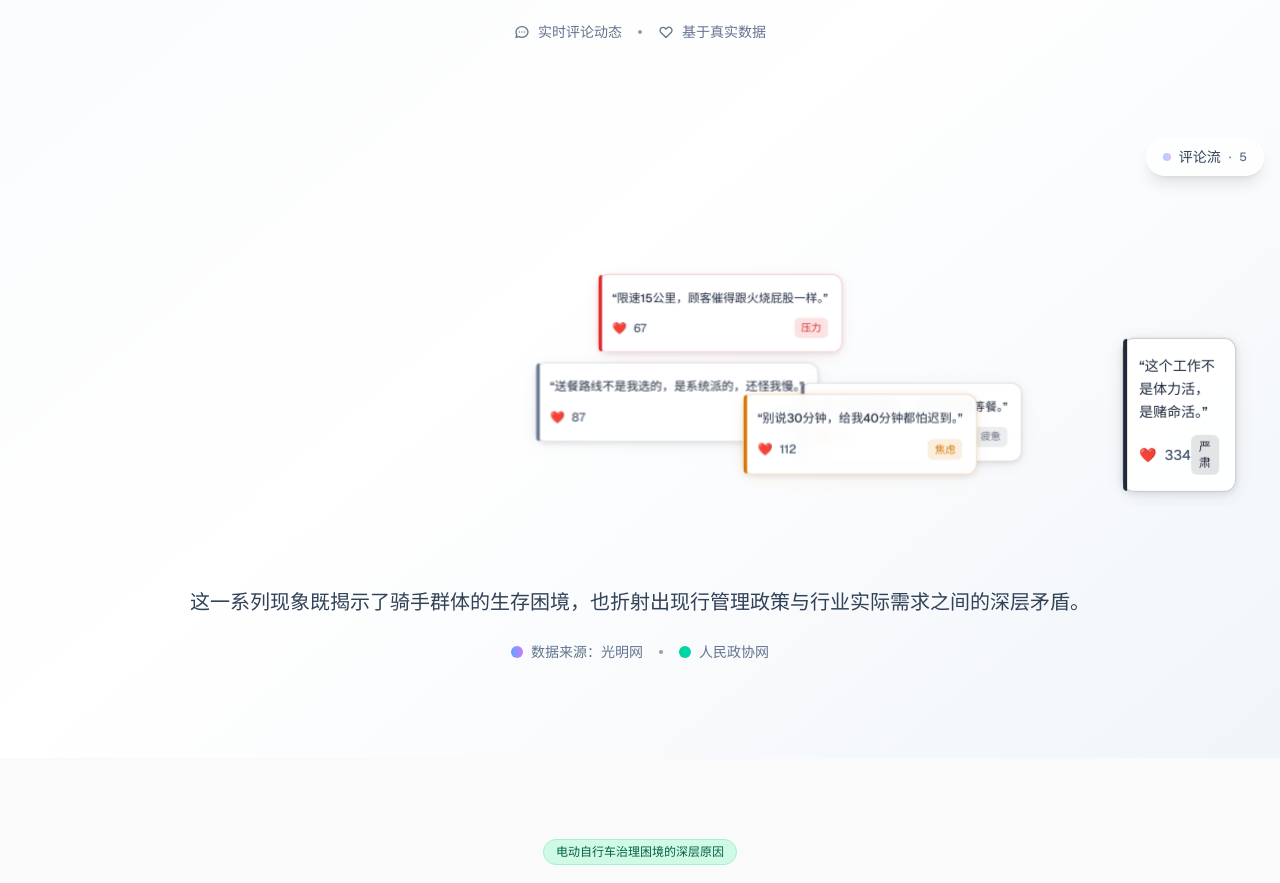
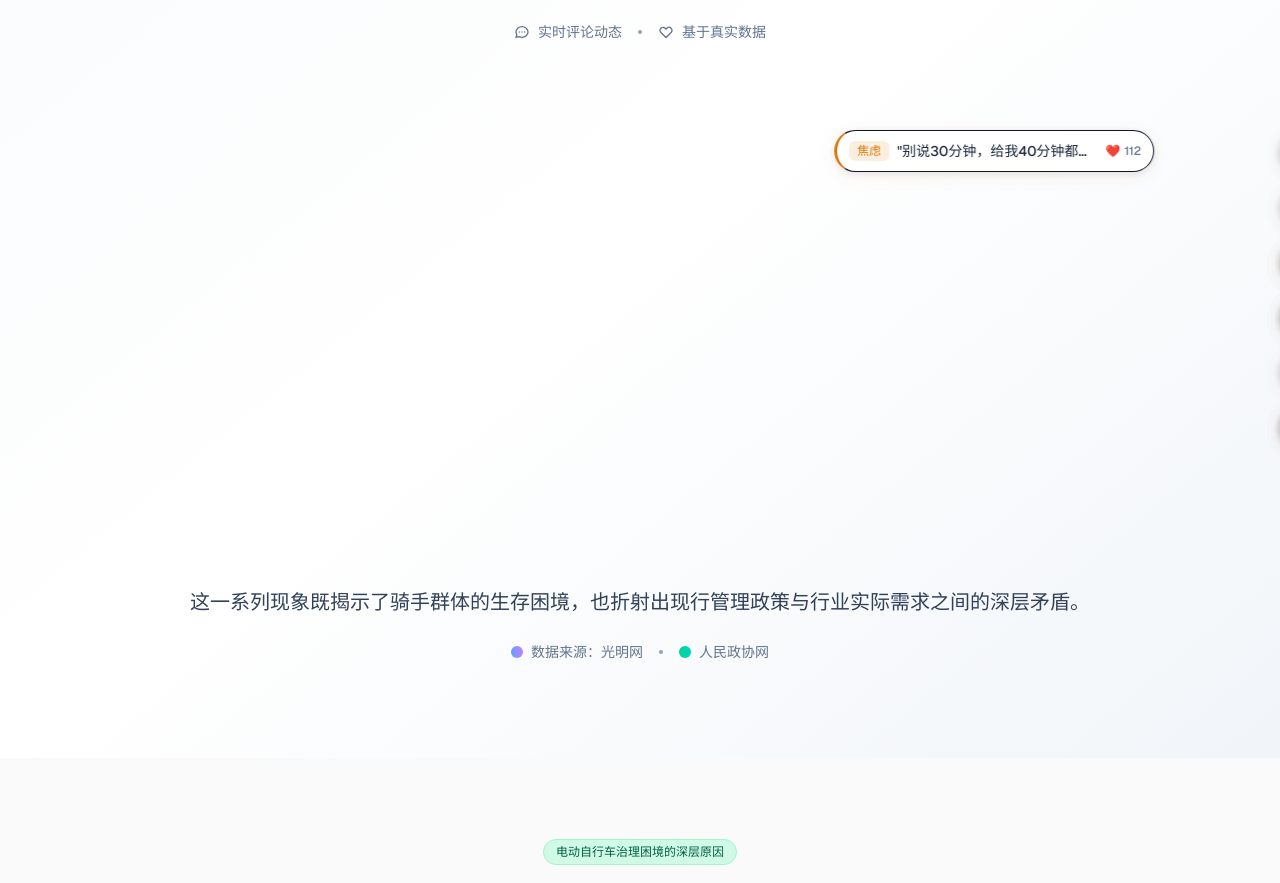
Before and after one commit to chentyke/shuju, a Next.js app: page / in a window 1280 px wide. Shown: the part 10381-11264 px from the top of the page. Built offline with nearby package versions, Linux system fonts and the light colour scheme.

Commit message:
问题1 fix

```diff
--- a/src/components/people/RiderComments.tsx
+++ b/src/components/people/RiderComments.tsx
@@ -62,9 +62,9 @@ export function RiderComments() {
         </div>
       </div>
 
-      {/* 评论展示区域 */}
+      {/* 弹幕展示区域 */}
       <div className="relative z-20 h-96 w-full overflow-hidden">
-        <FloatingComments />
+        <BilibiliDanmakuContainer />
       </div>
 
       {/* 底部描述 */}
@@ -91,202 +91,306 @@ export function RiderComments() {
   );
 }
 
-// 简洁漂浮评论组件
-function FloatingComments() {
-  const [bubbles, setBubbles] = useState<Array<{
+// B站式弹幕容器组件
+function BilibiliDanmakuContainer() {
+  const [danmakuData, setDanmakuData] = useState<Array<{
     id: string;
     comment: typeof socialMediaComments[0];
-    x: number;
-    y: number;
-    scale: number;
-    opacity: number;
-    createdAt: number;
+    animationDelay: number;
+    duration: number;
+    track: number;
+    isExpanded: boolean;
+    pausedAt?: number; // 暂停时的动画进度
   }>>([]);
 
-  const MAX_BUBBLES = 8; // 同时存在的最大气泡数
-  const SPAWN_INTERVAL = 2500; // 生成间隔（2.5秒）
+  const CONTAINER_HEIGHT = 384; // 96 * 4 (h-96)
+  const TRACK_HEIGHT = 55;
+  const TRACK_COUNT = Math.floor(CONTAINER_HEIGHT / TRACK_HEIGHT);
+  const MAX_DANMAKUS = 16; // 减少弹幕数量防止重叠
 
-  // 创建新气泡
-  const createNewBubble = useCallback(() => {
-    const comment = socialMediaComments[Math.floor(Math.random() * socialMediaComments.length)];
+  // 创建弹幕数据，优化分布和防止重叠
+  const generateDanmakuData = useCallback(() => {
+    const danmakus: typeof danmakuData = [];
 
-    return {
-      id: `bubble-${Date.now()}-${Math.random()}`,
-      comment,
-      x: Math.random() * 85 + 7.5, // 7.5-92.5% 横向随机位置，避免边缘
-      y: Math.random() * 75 + 12.5, // 12.5-87.5% 纵向随机位置
-      scale: 0.3, // 从很小开始
-      opacity: 0, // 从透明开始
-      createdAt: Date.now()
-    };
+    // 随机选取评论子集
+    const shuffled = [...socialMediaComments]
+      .sort(() => 0.5 - Math.random())
+      .slice(0, MAX_DANMAKUS); // 限制数量
+
+    // 轨道使用情况跟踪，防止重叠
+    const trackUsage = new Array(TRACK_COUNT).fill(0);
+
+    shuffled.forEach((comment, index) => {
+      // 找到使用最少的轨道
+      const minUsage = Math.min(...trackUsage);
+      const availableTracks = trackUsage
+        .map((usage, trackIndex) => ({ usage, trackIndex }))
+        .filter(t => t.usage === minUsage)
+        .map(t => t.trackIndex);
+
+      const selectedTrack = availableTracks[Math.floor(Math.random() * availableTracks.length)];
+      trackUsage[selectedTrack]++;
+
+      // 随机化延迟和持续时间，避免过于整齐
+      const randomDelay = Math.random() * 8 + index * 3 + Math.random() * 2;
+      const randomDuration = 15 + Math.random() * 10; // 15-25秒
+
+      danmakus.push({
+        id: `danmaku-${index}-${Date.now()}-${Math.random()}`,
+        comment,
+        animationDelay: randomDelay,
+        duration: randomDuration,
+        track: selectedTrack,
+        isExpanded: false,
+        pausedAt: undefined
+      });
+    });
+
+    return danmakus;
+  }, [TRACK_COUNT, MAX_DANMAKUS]);
+
+  // 切换展开状态，保存/恢复动画进度
+  const toggleExpanded = useCallback((danmakuId: string) => {
+    setDanmakuData(prev =>
+      prev.map(danmaku => {
+        if (danmaku.id === danmakuId) {
+          if (danmaku.isExpanded) {
+            // 收起时：恢复动画，从暂停位置继续
+            return {
+              ...danmaku,
+              isExpanded: false,
+              pausedAt: undefined // 清除暂停状态，让动画继续
+            };
+          } else {
+            // 展开时：暂停动画并记录当前进度
+            const currentTime = Date.now();
+            const elapsed = (currentTime - (danmaku.pausedAt || currentTime - danmaku.animationDelay * 1000)) / 1000;
+            return {
+              ...danmaku,
+              isExpanded: true,
+              pausedAt: elapsed // 记录当前动画进度
+            };
+          }
+        }
+        return danmaku;
+      })
+    );
   }, []);
 
-  // 生成气泡系统
+  // 初始化弹幕
   useEffect(() => {
-    // 初始生成几个气泡
-    const initialBubbles = Array.from({ length: 3 }, () => createNewBubble());
-    setBubbles(initialBubbles);
+    setDanmakuData(generateDanmakuData());
 
-    // 定期生成新气泡
-    const spawnTimer = setInterval(() => {
-      setBubbles(prev => {
-        if (prev.length < MAX_BUBBLES) {
-          return [...prev, createNewBubble()];
-        }
-        return prev;
-      });
-    }, SPAWN_INTERVAL);
+    // 定期更新弹幕数据实现循环
+    const resetTimer = setInterval(() => {
+      setDanmakuData(generateDanmakuData());
+    }, 150000); // 2.5分钟更新一次
 
-    return () => clearInterval(spawnTimer);
-  }, [createNewBubble]);
-
-  // 简洁动画更新系统
-  useEffect(() => {
-    const animationFrame = setInterval(() => {
-      setBubbles(prev => {
-        const now = Date.now();
-
-        return prev
-          .map(bubble => {
-            const age = now - bubble.createdAt;
-            const lifeProgress = age / 10000; // 10秒生命周期
-
-            // 简单的大小变化（由小到大再变小）
-            let newScale;
-            if (lifeProgress < 0.1) {
-              // 淡入阶段：从小变大
-              newScale = 0.3 + (lifeProgress * 7); // 0.3 -> 1.0
-            } else if (lifeProgress > 0.8) {
-              // 淡出阶段：逐渐变小
-              newScale = 1.0 - ((lifeProgress - 0.8) * 3.5); // 1.0 -> 0.3
-            } else {
-              // 稳定显示阶段
-              newScale = 0.8 + (bubble.comment.likes / 500) * 0.3; // 基于点赞数调整大小
-            }
-
-            // 简单的透明度变化
-            let newOpacity;
-            if (lifeProgress < 0.1) {
-              // 淡入阶段
-              newOpacity = lifeProgress * 10;
-            } else if (lifeProgress > 0.8) {
-              // 淡出阶段
-              newOpacity = (1 - lifeProgress) * 5;
-            } else {
-              // 稳定显示阶段
-              newOpacity = 1;
-            }
-
-            return {
-              ...bubble,
-              scale: Math.max(0.3, Math.min(1.2, newScale)),
-              opacity: Math.max(0, Math.min(1, newOpacity))
-            };
-          })
-          .filter(bubble => {
-            const age = now - bubble.createdAt;
-            return age < 10000; // 10秒后移除
-          });
-      });
-    }, 100); // 10fps 更新，减少计算量
-
-    return () => clearInterval(animationFrame);
-  }, []);
+    return () => clearInterval(resetTimer);
+  }, [generateDanmakuData]);
 
   return (
-    <div className="absolute inset-0 w-full h-full">
-      {/* 评论流指示器 */}
-      <div className="absolute top-4 right-4 z-30 bg-white/80 dark:bg-slate-800/80 backdrop-blur-md px-4 py-2 rounded-full text-sm font-medium text-slate-700 dark:text-slate-300 border border-white/50 dark:border-slate-700/50 shadow-lg">
-        <div className="flex items-center space-x-2">
-          <div className="w-2 h-2 bg-gradient-to-r from-blue-400 to-purple-400 rounded-full animate-pulse"></div>
-          <span>评论流</span>
-          <span className="text-xs text-slate-500 dark:text-slate-400">·</span>
-          <span className="text-xs text-slate-500 dark:text-slate-400">{bubbles.length}</span>
-        </div>
-      </div>
-
-      {/* 简洁气泡渲染 */}
-      {bubbles.map((bubble) => (
-        <SimpleBubble
-          key={bubble.id}
-          comment={bubble.comment}
-          x={bubble.x}
-          y={bubble.y}
-          scale={bubble.scale}
-          opacity={bubble.opacity}
+    <div className="relative w-full h-full overflow-hidden">
+      {/* 弹幕渲染 */}
+      {danmakuData.map((danmaku) => (
+        <BilibiliDanmaku
+          key={danmaku.id}
+          danmaku={danmaku}
+          trackHeight={TRACK_HEIGHT}
+          onToggleExpand={toggleExpanded}
         />
       ))}
-
-
     </div>
   );
 }
 
-// 简洁气泡组件
-function SimpleBubble({
-  comment,
-  x,
-  y,
-  scale,
-  opacity
+// B站式单个弹幕组件 - 使用纯CSS动画，支持点击展开
+function BilibiliDanmaku({
+  danmaku,
+  trackHeight,
+  onToggleExpand
 }: {
-  comment: typeof socialMediaComments[0];
-  x: number;
-  y: number;
-  scale: number;
-  opacity: number;
+  danmaku: {
+    id: string;
+    comment: typeof socialMediaComments[0];
+    animationDelay: number;
+    duration: number;
+    track: number;
+    isExpanded: boolean;
+    pausedAt?: number;
+  };
+  trackHeight: number;
+  onToggleExpand: (id: string) => void;
 }) {
-  const color = emotionColors[comment.emotion as keyof typeof emotionColors] || "#6b7280";
+  const color = emotionColors[danmaku.comment.emotion as keyof typeof emotionColors] || "#6b7280";
+
+  // 计算展开时的最佳位置，避免被截断
+  const getExpandedPosition = () => {
+    const CONTAINER_HEIGHT = 384;
+    const EXPANDED_HEIGHT = 200; // 展开卡片预计高度
+    const currentTop = danmaku.track * trackHeight + 8;
+
+    // 如果展开后会超出容器底部，则向上调整
+    if (currentTop + EXPANDED_HEIGHT > CONTAINER_HEIGHT) {
+      return Math.max(8, CONTAINER_HEIGHT - EXPANDED_HEIGHT - 16);
+    }
+
+    return currentTop;
+  };
+
+  const handleClick = (e: React.MouseEvent) => {
+    e.stopPropagation();
+    // 只有在收起状态下才允许点击展开
+    if (!danmaku.isExpanded) {
+      onToggleExpand(danmaku.id);
+    }
+  };
 
   return (
     <div
-      className="absolute transition-all duration-500 ease-out"
+      className={`absolute select-none transition-all duration-300 ${
+        danmaku.isExpanded ? 'whitespace-normal' : 'whitespace-nowrap cursor-pointer'
+      }`}
       style={{
-        left: `${x}%`,
-        top: `${y}%`,
-        transform: `translate(-50%, -50%) scale(${scale})`,
-        opacity: opacity,
-        zIndex: Math.floor(opacity * 100) + 10,
-        pointerEvents: opacity > 0.8 ? 'auto' : 'none'
+        top: danmaku.isExpanded ? `${getExpandedPosition()}px` : `${danmaku.track * trackHeight + 8}px`,
+        left: '100%',
+        animationName: danmaku.isExpanded ? 'none' : 'danmaku-move',
+        animationDuration: `${danmaku.duration}s`,
+        animationTimingFunction: 'linear',
+        animationIterationCount: 'infinite',
+        animationDelay: `${danmaku.animationDelay}s`,
+        animationPlayState: danmaku.isExpanded ? 'paused' : 'running',
+        zIndex: danmaku.isExpanded ? 1000 : 10,
+        transform: danmaku.isExpanded ? 'translateX(-40vw)' : 'none',
+        transition: danmaku.isExpanded
+          ? 'transform 0.5s cubic-bezier(0.4, 0, 0.2, 1), top 0.5s cubic-bezier(0.4, 0, 0.2, 1)'
+          : 'none',
       }}
+      onMouseEnter={(e) => {
+        if (!danmaku.isExpanded) {
+          e.currentTarget.style.animationPlayState = 'paused';
+          e.currentTarget.style.transform = 'scale(1.05)';
+          e.currentTarget.style.zIndex = '100';
+        }
+      }}
+      onMouseLeave={(e) => {
+        if (!danmaku.isExpanded) {
+          e.currentTarget.style.animationPlayState = 'running';
+          e.currentTarget.style.transform = 'scale(1)';
+          e.currentTarget.style.zIndex = '10';
+        }
+      }}
+      onClick={handleClick}
     >
       <div
-        className="relative p-4 rounded-xl bg-white/90 dark:bg-slate-800/90 backdrop-blur-sm max-w-sm cursor-pointer group hover:scale-102 transition-all duration-200 border shadow-lg hover:shadow-xl"
+        className={`relative overflow-hidden transition-all duration-500 ease-out ${
+          danmaku.isExpanded
+            ? 'bg-white/98 dark:bg-slate-800/98 backdrop-blur-lg shadow-2xl rounded-2xl border border-white/20 dark:border-slate-600/20'
+            : 'bg-white/95 dark:bg-slate-800/95 backdrop-blur-sm shadow-md rounded-full border hover:shadow-lg'
+        }`}
         style={{
-          borderColor: `${color}40`,
-          boxShadow: `0 4px 20px ${color}15, 0 2px 8px rgba(0,0,0,0.1)`
+          borderLeftColor: color,
+          borderLeftWidth: danmaku.isExpanded ? '4px' : '3px',
+          borderLeftStyle: 'solid',
+          width: danmaku.isExpanded ? '500px' : 'auto',
+          maxWidth: danmaku.isExpanded ? '500px' : '320px',
+          minWidth: danmaku.isExpanded ? '400px' : 'auto',
+          padding: danmaku.isExpanded ? '24px' : '6px 12px',
+          boxShadow: danmaku.isExpanded
+            ? `0 25px 50px -12px ${color}15, 0 25px 25px -12px ${color}10, 0 0 0 1px ${color}05`
+            : `0 4px 20px ${color}10, 0 2px 8px rgba(0,0,0,0.1)`
         }}
       >
-        {/* 左侧情绪指示条 */}
-        <div
-          className="absolute left-0 top-0 bottom-0 w-1 rounded-l-xl"
-          style={{ backgroundColor: color }}
-        />
-
-        {/* 评论内容 */}
-        <div className="relative">
-          <p className="text-sm font-medium leading-relaxed mb-3 text-slate-800 dark:text-slate-100">
-&ldquo;{comment.text}&rdquo;
-          </p>
-
-          {/* 底部信息栏 */}
-          <div className="flex items-center justify-between">
-            <div className="flex items-center space-x-2 text-slate-600 dark:text-slate-400">
-              <span className="text-sm">❤️</span>
-              <span className="font-medium text-sm">{comment.likes}</span>
+        {danmaku.isExpanded ? (
+          // 展开状态 - 美化布局
+          <div className="space-y-4 animate-in fade-in duration-300">
+            {/* 头部区域 */}
+            <div className="flex items-center justify-between pb-3 border-b border-slate-200/80 dark:border-slate-600/50">
+              <div className="flex items-center space-x-3">
+                <div
+                  className="w-3 h-3 rounded-full flex-shrink-0"
+                  style={{ backgroundColor: color }}
+                />
+                <span
+                  className="px-3 py-1.5 rounded-full text-sm font-medium"
+                  style={{
+                    backgroundColor: `${color}15`,
+                    color: color
+                  }}
+                >
+                  {getEmotionLabel(danmaku.comment.emotion)}
+                </span>
+              </div>
+              <button
+                className="group px-4 py-2 rounded-full text-sm font-medium bg-slate-200 hover:bg-slate-300 dark:bg-slate-600 dark:hover:bg-slate-500 text-slate-700 hover:text-slate-900 dark:text-slate-200 dark:hover:text-white transition-all duration-200 shadow-sm hover:shadow-md"
+                onClick={(e) => {
+                  e.stopPropagation();
+                  onToggleExpand(danmaku.id);
+                }}
+              >
+                <span className="flex items-center space-x-1">
+                  <svg className="w-3 h-3 transition-transform group-hover:scale-110" fill="none" stroke="currentColor" viewBox="0 0 24 24">
+                    <path strokeLinecap="round" strokeLinejoin="round" strokeWidth={2} d="M6 18L18 6M6 6l12 12" />
+                  </svg>
+                  <span>收起</span>
+                </span>
+              </button>
             </div>
 
-            <div
-              className="px-2 py-1 rounded-md text-xs font-medium"
+            {/* 主要内容 */}
+            <div className="space-y-3">
+              <blockquote className="text-base font-medium text-slate-900 dark:text-slate-100 leading-relaxed italic border-l-4 border-slate-200 dark:border-slate-600 pl-4">
+                "{danmaku.comment.text}"
+              </blockquote>
+            </div>
+
+            {/* 底部统计 */}
+            <div className="flex items-center justify-between pt-3 border-t border-slate-200/80 dark:border-slate-600/50">
+              <div className="flex items-center space-x-4">
+                <div className="flex items-center space-x-2 text-slate-500 dark:text-slate-400">
+                  <span className="text-sm">❤️</span>
+                  <span className="text-sm font-medium">{danmaku.comment.likes.toLocaleString()}</span>
+                  <span className="text-xs">点赞</span>
+                </div>
+              </div>
+              <div className="text-xs text-slate-400 opacity-60">
+                使用上方按钮收起
+              </div>
+            </div>
+          </div>
+        ) : (
+          // 收缩状态 - 简洁显示
+          <div className="flex items-center space-x-2 text-sm py-1">
+            <span
+              className="px-2 py-0.5 rounded-md text-xs font-medium flex-shrink-0"
               style={{
                 backgroundColor: `${color}20`,
                 color: color
               }}
             >
-              {getEmotionLabel(comment.emotion)}
+              {getEmotionLabel(danmaku.comment.emotion)}
+            </span>
+
+            <span className="text-slate-800 dark:text-slate-100 truncate font-medium flex-1">
+              "{danmaku.comment.text}"
+            </span>
+
+            <div className="flex items-center space-x-1 text-slate-500 dark:text-slate-400 flex-shrink-0">
+              <span className="text-xs">❤️</span>
+              <span className="text-xs font-medium">{danmaku.comment.likes}</span>
             </div>
           </div>
-        </div>
+        )}
+
+        {/* 展开提示动画 */}
+        {!danmaku.isExpanded && (
+          <div className="absolute inset-0 pointer-events-none">
+            <div
+              className="absolute inset-0 opacity-0 hover:opacity-10 transition-opacity duration-200 rounded-full"
+              style={{ backgroundColor: color }}
+            />
+          </div>
+        )}
       </div>
     </div>
   );
```
Also changed, not shown: src/app/globals.css (+64 -0 lines), src/data/coverageGeo.ts (line endings or trailing spaces), src/data/growth.ts (line endings or trailing spaces), src/data/violations.ts (line endings or trailing spaces), src/lib/store.ts (line endings or trailing spaces).
